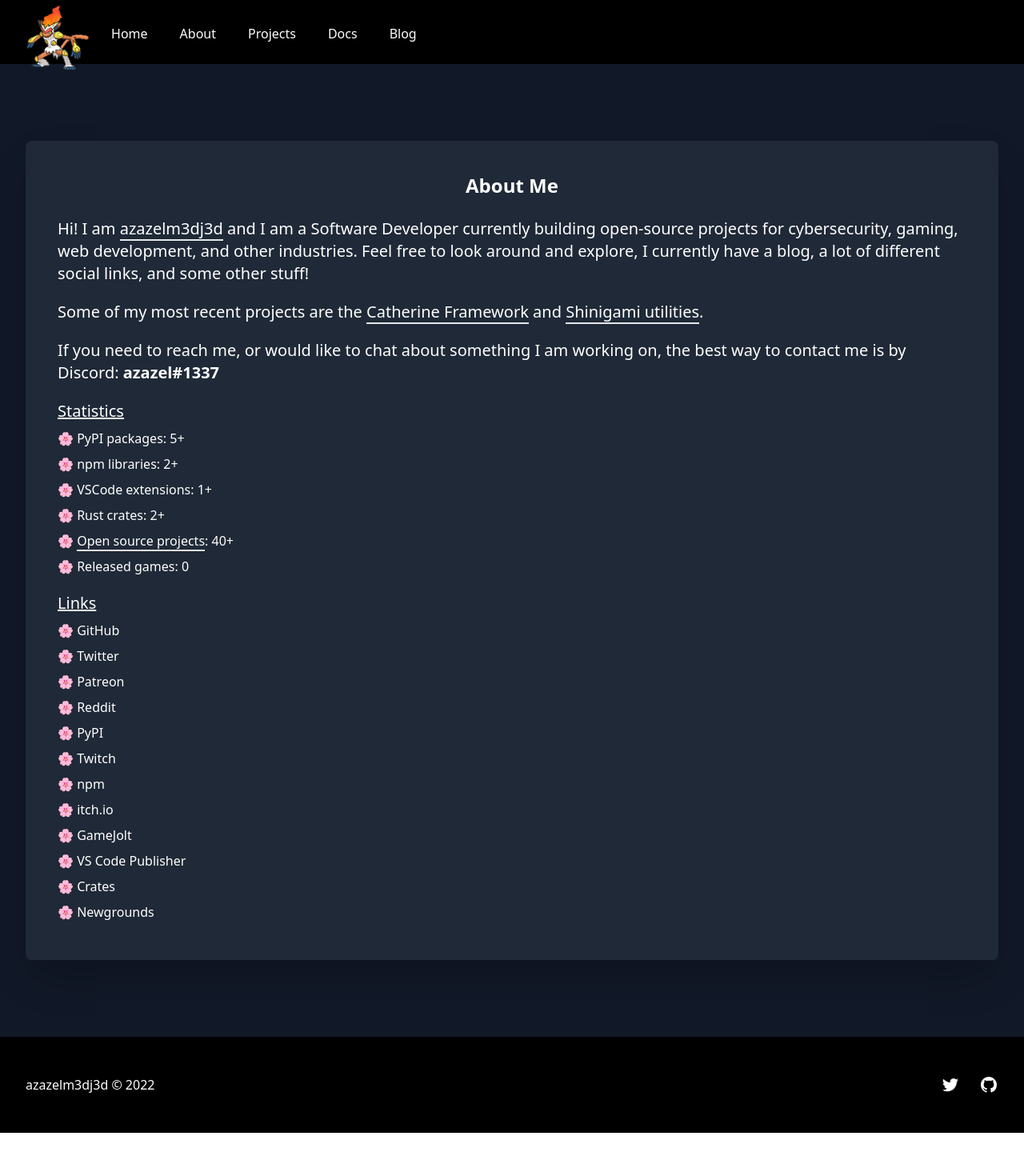
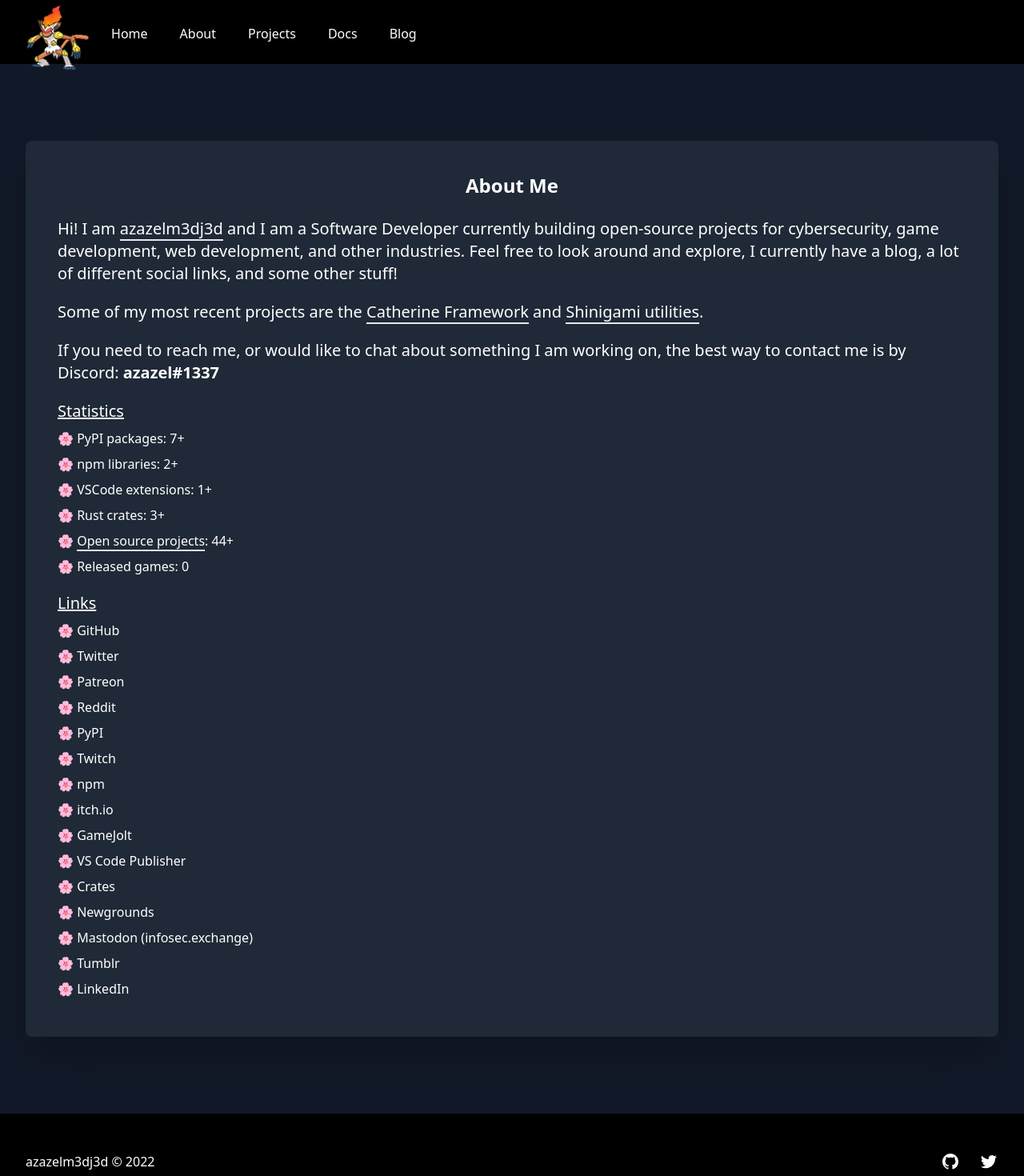
Before and after one commit to battleoverflow/battleoverflow.com, a Next.js app: page /about in a window 1280 px wide. Shown: the top 1470 px of the page at 80% size. Before the commit the page ends 1416 px from the top, so only its background shows below. Built offline with nearby package versions, Linux system fonts and the light colour scheme.

Commit message:
v2.2.14
- Updated ordering of the social icons
- Incremented about page released packages and included missing social links

```diff
--- a/package.json
+++ b/package.json
@@ -1,6 +1,6 @@
 {
   "name": "azazelm3dj3d",
-  "version": "2.2.13",
+  "version": "2.2.14",
   "private": true,
   "scripts": {
     "build": "next build",
--- a/src/components/footer.tsx
+++ b/src/components/footer.tsx
@@ -1,15 +1,6 @@
 import { SVGProps } from "react";
 
 const links = [
-  {
-    name: "Twitter",
-    href: "https://twitter.com/azazelm3dj3d",
-    icon: (props: JSX.IntrinsicAttributes & SVGProps<SVGSVGElement>) => (
-      <svg fill="currentColor" viewBox="0 0 24 24" {...props}>
-        <path d="M8.29 20.251c7.547 0 11.675-6.253 11.675-11.675 0-.178 0-.355-.012-.53A8.348 8.348 0 0022 5.92a8.19 8.19 0 01-2.357.646 4.118 4.118 0 001.804-2.27 8.224 8.224 0 01-2.605.996 4.107 4.107 0 00-6.993 3.743 11.65 11.65 0 01-8.457-4.287 4.106 4.106 0 001.27 5.477A4.072 4.072 0 012.8 9.713v.052a4.105 4.105 0 003.292 4.022 4.095 4.095 0 01-1.853.07 4.108 4.108 0 003.834 2.85A8.233 8.233 0 012 18.407a11.616 11.616 0 006.29 1.84" />
-      </svg>
-    ),
-  },
   {
     name: "GitHub",
     href: "https://github.com/azazelm3dj3d",
@@ -20,6 +11,15 @@
           d="M12 2C6.477 2 2 6.484 2 12.017c0 4.425 2.865 8.18 6.839 9.504.5.092.682-.217.682-.483 0-.237-.008-.868-.013-1.703-2.782.605-3.369-1.343-3.369-1.343-.454-1.158-1.11-1.466-1.11-1.466-.908-.62.069-.608.069-.608 1.003.07 1.531 1.032 1.531 1.032.892 1.53 2.341 1.088 2.91.832.092-.647.35-1.088.636-1.338-2.22-.253-4.555-1.113-4.555-4.951 0-1.093.39-1.988 1.029-2.688-.103-.253-.446-1.272.098-2.65 0 0 .84-.27 2.75 1.026A9.564 9.564 0 0112 6.844c.85.004 1.705.115 2.504.337 1.909-1.296 2.747-1.027 2.747-1.027.546 1.379.202 2.398.1 2.651.64.7 1.028 1.595 1.028 2.688 0 3.848-2.339 4.695-4.566 4.943.359.309.678.92.678 1.855 0 1.338-.012 2.419-.012 2.747 0 .268.18.58.688.482A10.019 10.019 0 0022 12.017C22 6.484 17.522 2 12 2z"
           clipRule="evenodd"
         />
+      </svg>
+    ),
+  },
+  {
+    name: "Twitter",
+    href: "https://twitter.com/azazelm3dj3d",
+    icon: (props: JSX.IntrinsicAttributes & SVGProps<SVGSVGElement>) => (
+      <svg fill="currentColor" viewBox="0 0 24 24" {...props}>
+        <path d="M8.29 20.251c7.547 0 11.675-6.253 11.675-11.675 0-.178 0-.355-.012-.53A8.348 8.348 0 0022 5.92a8.19 8.19 0 01-2.357.646 4.118 4.118 0 001.804-2.27 8.224 8.224 0 01-2.605.996 4.107 4.107 0 00-6.993 3.743 11.65 11.65 0 01-8.457-4.287 4.106 4.106 0 001.27 5.477A4.072 4.072 0 012.8 9.713v.052a4.105 4.105 0 003.292 4.022 4.095 4.095 0 01-1.853.07 4.108 4.108 0 003.834 2.85A8.233 8.233 0 012 18.407a11.616 11.616 0 006.29 1.84" />
       </svg>
     ),
   },
--- a/src/pages/about.tsx
+++ b/src/pages/about.tsx
@@ -6,10 +6,10 @@
 
 const About: NextPage = () => {
   const NPM_PACKAGES = 2;
-  const RUST_CRATES = 2;
-  const PYPI_MODULES = 5;
+  const RUST_CRATES = 3;
+  const PYPI_MODULES = 7;
   const VSCODE_EXT = 1;
-  const TOTAL_PROJECTS = 40;
+  const TOTAL_PROJECTS = 44;
   const RELEASED_GAMES = 0;
 
   return (
@@ -44,8 +44,8 @@
                         azazelm3dj3d
                       </a>{" "}
                       and I am a Software Developer currently building
-                      open-source projects for cybersecurity, gaming, web
-                      development, and other industries. Feel free to look
+                      open-source projects for cybersecurity, game development,
+                      web development, and other industries. Feel free to look
                       around and explore, I currently have a blog, a lot of
                       different social links, and some other stuff!
                     </p>
@@ -239,6 +239,39 @@
                           Newgrounds
                         </a>
                       </li>
+                      <li className="mb-2 mt-2">
+                        🌸{" "}
+                        <a
+                          href="https://infosec.exchange/@azazelm3dj3d"
+                          className="transition hover:border-b-2"
+                          target="_blank"
+                          rel="noreferrer"
+                        >
+                          Mastodon (infosec.exchange)
+                        </a>
+                      </li>
+                      <li className="mb-2 mt-2">
+                        🌸{" "}
+                        <a
+                          href="https://azazelm3dj3d.tumblr.com/"
+                          className="transition hover:border-b-2"
+                          target="_blank"
+                          rel="noreferrer"
+                        >
+                          Tumblr
+                        </a>
+                      </li>
+                      <li className="mb-2 mt-2">
+                        🌸{" "}
+                        <a
+                          href="https://www.linkedin.com/in/azazelm3dj3d/"
+                          className="transition hover:border-b-2"
+                          target="_blank"
+                          rel="noreferrer"
+                        >
+                          LinkedIn
+                        </a>
+                      </li>
                     </ul>
                   </div>
                 </div>
--- a/src/pages/index.tsx
+++ b/src/pages/index.tsx
@@ -13,8 +13,8 @@
     name: "",
     role: "",
     imageUrl: "https://avatars.githubusercontent.com/u/56496067",
+    githubUrl: "https://github.com/azazelm3dj3d",
     twitterUrl: "https://twitter.com/azazelm3dj3d",
-    githubUrl: "https://github.com/azazelm3dj3d",
   },
 ];
 
@@ -170,24 +170,6 @@
                       <ul role="list" className="flex justify-center space-x-5">
                         <li>
                           <a
-                            href={person.twitterUrl}
-                            className="text-gray-400 hover:text-red-500"
-                            target="_blank"
-                            rel="noreferrer"
-                          >
-                            <span className="sr-only">Twitter</span>
-                            <svg
-                              className="h-5 w-5"
-                              aria-hidden="true"
-                              fill="currentColor"
-                              viewBox="0 0 20 20"
-                            >
-                              <path d="M6.29 18.251c7.547 0 11.675-6.253 11.675-11.675 0-.178 0-.355-.012-.53A8.348 8.348 0 0020 3.92a8.19 8.19 0 01-2.357.646 4.118 4.118 0 001.804-2.27 8.224 8.224 0 01-2.605.996 4.107 4.107 0 00-6.993 3.743 11.65 11.65 0 01-8.457-4.287 4.106 4.106 0 001.27 5.477A4.073 4.073 0 01.8 7.713v.052a4.105 4.105 0 003.292 4.022 4.095 4.095 0 01-1.853.07 4.108 4.108 0 003.834 2.85A8.233 8.233 0 010 16.407a11.616 11.616 0 006.29 1.84" />
-                            </svg>
-                          </a>
-                        </li>
-                        <li>
-                          <a
                             href={person.githubUrl}
                             className="text-gray-400 hover:text-red-500"
                             target="_blank"
@@ -205,6 +187,24 @@
                                 d="M16 0.396c-8.839 0-16 7.167-16 16 0 7.073 4.584 13.068 10.937 15.183 0.803 0.151 1.093-0.344 1.093-0.772 0-0.38-0.009-1.385-0.015-2.719-4.453 0.964-5.391-2.151-5.391-2.151-0.729-1.844-1.781-2.339-1.781-2.339-1.448-0.989 0.115-0.968 0.115-0.968 1.604 0.109 2.448 1.645 2.448 1.645 1.427 2.448 3.744 1.74 4.661 1.328 0.14-1.031 0.557-1.74 1.011-2.135-3.552-0.401-7.287-1.776-7.287-7.907 0-1.751 0.62-3.177 1.645-4.297-0.177-0.401-0.719-2.031 0.141-4.235 0 0 1.339-0.427 4.4 1.641 1.281-0.355 2.641-0.532 4-0.541 1.36 0.009 2.719 0.187 4 0.541 3.043-2.068 4.381-1.641 4.381-1.641 0.859 2.204 0.317 3.833 0.161 4.235 1.015 1.12 1.635 2.547 1.635 4.297 0 6.145-3.74 7.5-7.296 7.891 0.556 0.479 1.077 1.464 1.077 2.959 0 2.14-0.020 3.864-0.020 4.385 0 0.416 0.28 0.916 1.104 0.755 6.4-2.093 10.979-8.093 10.979-15.156 0-8.833-7.161-16-16-16z"
                                 clipRule="evenodd"
                               />
+                            </svg>
+                          </a>
+                        </li>
+                        <li>
+                          <a
+                            href={person.twitterUrl}
+                            className="text-gray-400 hover:text-red-500"
+                            target="_blank"
+                            rel="noreferrer"
+                          >
+                            <span className="sr-only">Twitter</span>
+                            <svg
+                              className="h-5 w-5"
+                              aria-hidden="true"
+                              fill="currentColor"
+                              viewBox="0 0 20 20"
+                            >
+                              <path d="M6.29 18.251c7.547 0 11.675-6.253 11.675-11.675 0-.178 0-.355-.012-.53A8.348 8.348 0 0020 3.92a8.19 8.19 0 01-2.357.646 4.118 4.118 0 001.804-2.27 8.224 8.224 0 01-2.605.996 4.107 4.107 0 00-6.993 3.743 11.65 11.65 0 01-8.457-4.287 4.106 4.106 0 001.27 5.477A4.073 4.073 0 01.8 7.713v.052a4.105 4.105 0 003.292 4.022 4.095 4.095 0 01-1.853.07 4.108 4.108 0 003.834 2.85A8.233 8.233 0 010 16.407a11.616 11.616 0 006.29 1.84" />
                             </svg>
                           </a>
                         </li>
```
Also changed, not shown: 1 other file (tests, documents, lock files or other folders).
